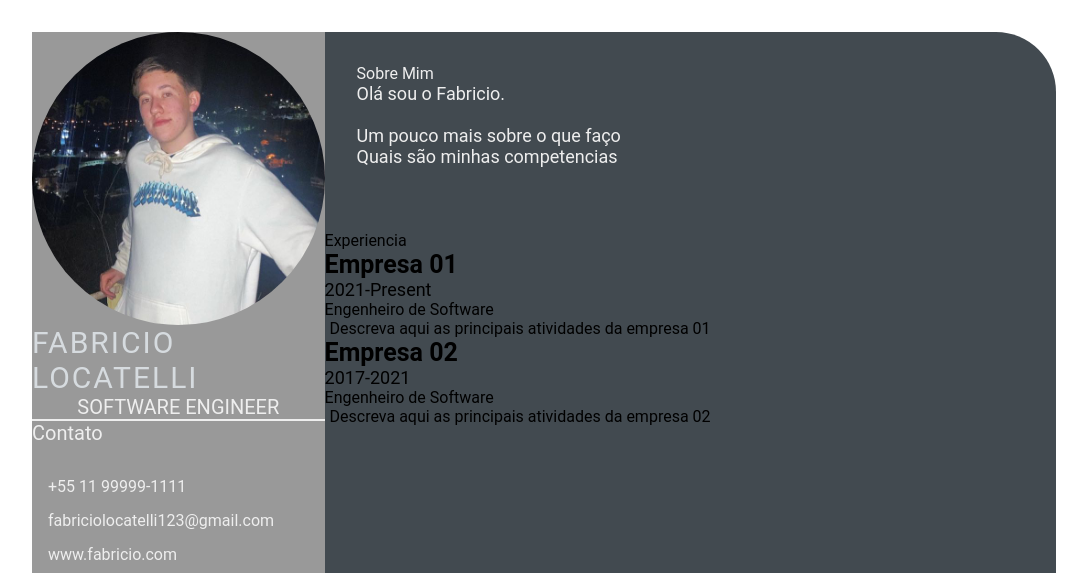
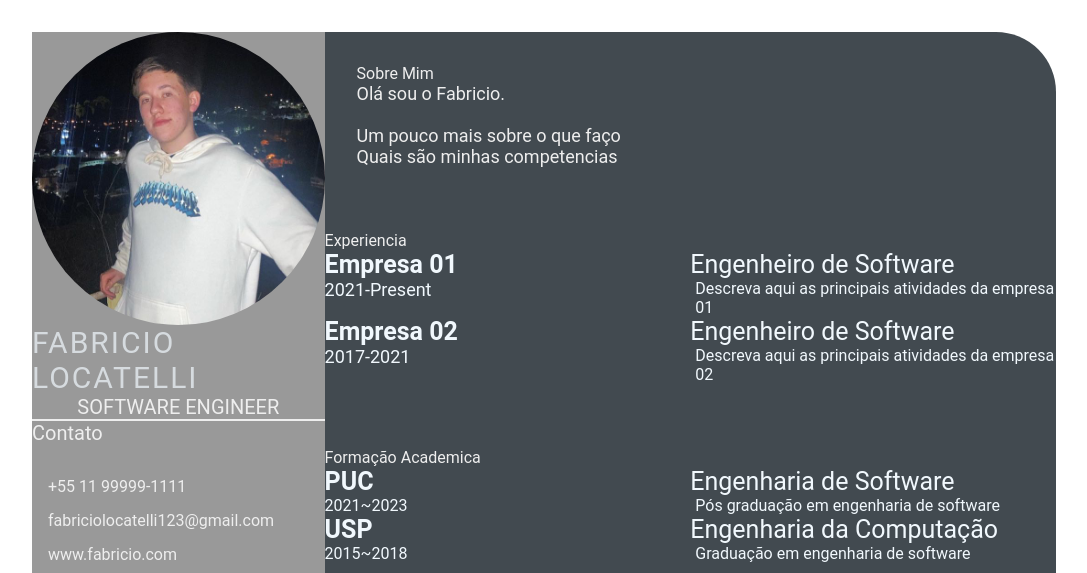
Before and after one commit to FLLocatelli/FLLocatelli.github.io, a plain HTML site: page index.html in a window 1280 px wide. Shown: the top 573 px of the page, without its empty margins (96-1183 px from the left). Drawn offline with Linux system fonts and the light colour scheme.

Commit message:
feature: add-education (#4)

```diff
--- a/index.html
+++ b/index.html
@@ -52,14 +52,14 @@
                 </section>
             </div>
             <section class="experience gap">
-                <div class="right title">Experiencia</div>
-                <div class="experience contents">
+                <div class="right-title">Experiencia</div>
+                <div class="experience-contents">
                     <div class="exp-left">
                         <p class="exp-company-name">Empresa 01</p>
                         <p class="exp-time-period">2021-Present</p>
                     </div>
                     <div class="exp-right">
-                        <p class="exp-postition">Engenheiro de Software</p>
+                        <p class="exp-position">Engenheiro de Software</p>
                         <p class="exp-desc">
                             Descreva aqui as principais atividades da empresa 01
                         </p>
@@ -69,11 +69,36 @@
                         <p class="exp-time-period">2017-2021</p>
                     </div>
                     <div class="exp-right">
-                        <p class="exp-postition">Engenheiro de Software</p>
+                        <p class="exp-position">Engenheiro de Software</p>
                         <p class="exp-desc">
                             Descreva aqui as principais atividades da empresa 02
                         </p>
                     </div>
+                </div>
+            </section>
+            <section class="education gap">
+                <div class="right-title">Formação Academica</div>
+                <div class="education-contents">
+                <div class="education-left">
+                    <p class="education-school-name">PUC</p>
+                    <p class="education-time-period">2021~2023</p>
+                </div>
+                <div class="education-right">
+                    <p class="education-subject">Engenharia de Software</p>
+                    <p class="education-desc">
+                        Pós graduação em engenharia de software
+                    </p>
+                </div>
+                <div class="education-left">
+                    <p class="education-school-name">USP</p>
+                    <p class="education-time-period">2015~2018</p>
+                </div>
+                <div class="education-right">
+                    <p class="education-subject">Engenharia da Computação</p>
+                    <p class="education-desc">
+                        Graduação em engenharia de software
+                    </p>
+                </div>
                 </div>
             </section>
         </section>
```
